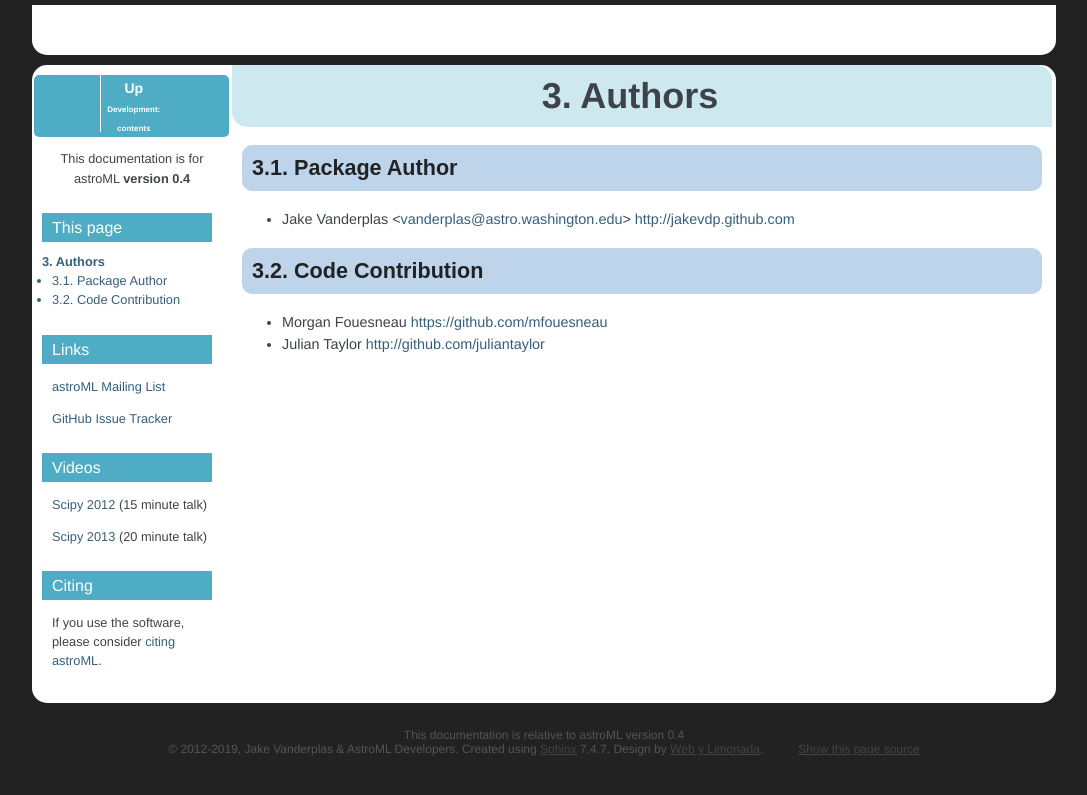
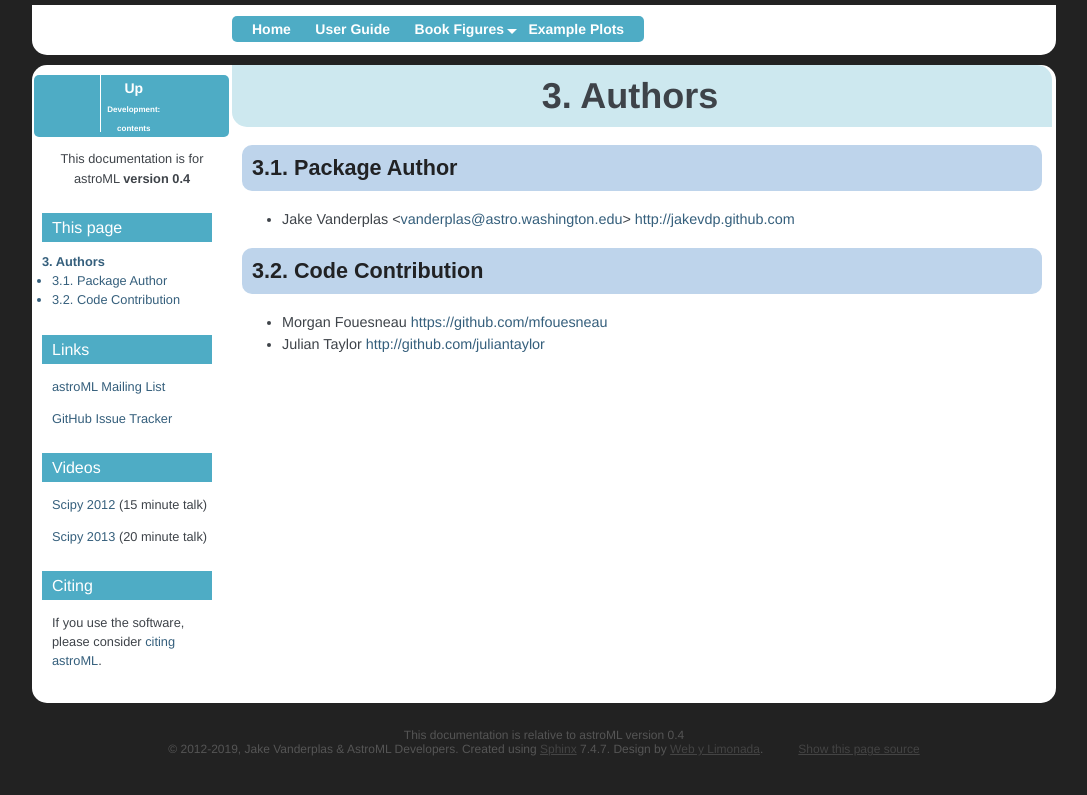
Before and after one commit to astroML/astroML, a Sphinx documentation site: the page built from doc/development/authors.rst, in a window 1280 px wide. Shown: the top 795 px of the page, without its empty margins (96-1183 px from the left). Built offline with Sphinx 7.4.7, drawn with Linux system fonts in a browser that asks for light colours; formulas are drawn with MathJax 3; comment, search, counter and statistics services are not loaded.

Commit message:
Adding dropdown to the themes

```diff
--- a/doc/themes/astroML/layout.html
+++ b/doc/themes/astroML/layout.html
@@ -73,11 +73,19 @@
           <div class="navbar">
           <ul>
             <li><a href="{{pathto(master_doc)}}">Home</a></li>
-	    <li><a href="{{pathto('user_guide/index')}}">User Guide</a></li>
-            <li><a href="{{pathto('book_figures/index')}}">Book Figures</a></li>
-            <li><a href="{{pathto('book_figures_1ed/index')}}">Book Figures,
-            1st edition</a></li>
-            <li><a href="{{pathto('examples/index')}}">Examples Plots</a></li>
+	        <li><a href="{{pathto('user_guide/index')}}">User Guide</a></li>
+            <li>
+              <div class="dropdown">
+                <a href="{{pathto('book_figures/index')}}">Book Figures</a>
+                <div class="dropdown-content">
+                  <ul>
+                    <li><a href="{{pathto('book_figures/index')}}">2nd edition</a></li>
+                    <li><a href="{{pathto('book_figures_1ed/index')}}">1st edition</a></li>
+                  </ul>
+                </div>
+              </div>
+            </li>
+            <li><a href="{{pathto('examples/index')}}">Example Plots</a></li>
        </ul>
 
 <!-- Google custom search.  Javascript that enables this is in the header above -->
--- a/doc/themes/astroML/static/astroMLstyle.css_t
+++ b/doc/themes/astroML/static/astroMLstyle.css_t
@@ -4,7 +4,7 @@
  *
  * Sphinx stylesheet
  *
- * Based on that of scikit-learn (in turn based on nature.css)
+ * Based on that of scikit-learn (in turn based on nature.css) and astropy.org
  *
  */
 /* @import url("minimalist.css") /\* google custom search  *\/ */
@@ -40,15 +40,11 @@
 
 
 div.header {
-    /* for the logo to correctly expand when showing results
-       but remain cut when not */
-    overflow: hidden;
+    /* Don't leave a fixed height. It won't allow the header to expand when search results and dropdowns appear. */
 }
 
 
 p.logo {
-    margin-top: auto;
-    margin-left: 20px;
     float: left;
     margin: 0 0 0 20px;
     height: 50px;
@@ -101,7 +97,7 @@
 }
 
 .search_form {
-    margin-top: -23px;
+    margin-top: -32px;
     z-index: -1;
 }
 
@@ -538,3 +534,42 @@
     margin-top: 0px;
     padding-top: 1px;
 }
+
+/*--- Dropdown styles ---------------------------------------------------------*/
+.dropdown {
+    position: relative;
+    display: inline-block;
+}
+
+.dropdown-content {
+    display: none;
+    position: absolute;
+    background-color: #4EACC5; /*#ff9c34;*/
+    min-width: 160px;
+    width: 100%;
+    height: 100%
+    box-shadow: 0px 8px 16px 0px rgba(0,0,0,0.2);
+    padding: 0px 16px;
+    z-index: 10;
+}
+
+.dropdown:hover .dropdown-content {
+    display: block;
+}
+
+
+.dropdown-content a {
+display: block;
+}
+
+.dropdown:after {
+    content: "";
+    position: absolute;
+    right: -13px;
+    top: 9px;
+    width: 0;
+    height: 0;
+    border-left: 5px solid transparent;
+    border-right: 5px solid transparent;
+    border-top: 5px solid white;
+}
```
